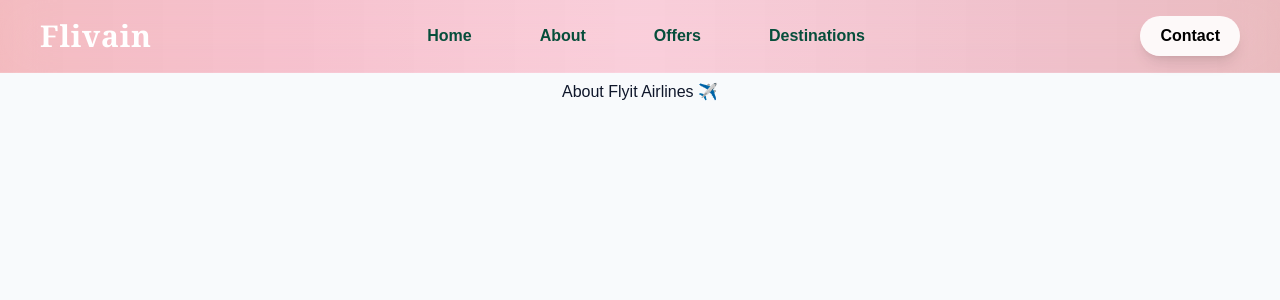
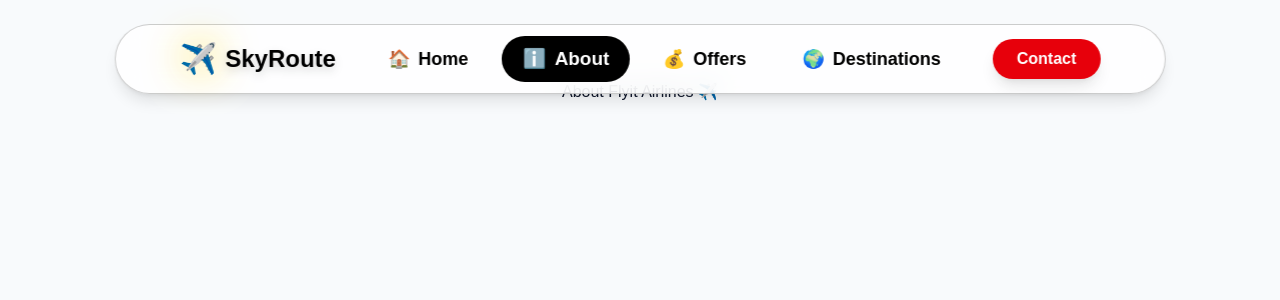
Before and after one commit to yashhtech/Flight-Booking, a React app: page /about in a window 1280 px wide. Shown: the top 300 px of the page. Built offline with nearby package versions, Linux system fonts and the light colour scheme; the HTML template or start-up script is replaced by a standard one.

Commit message:
completed hero section

```diff
--- a/src/App.css
+++ b/src/App.css
@@ -19,3 +19,29 @@ body {
   from { opacity: 0; }
   to { opacity: 1; }
 }
+
+/* ✨ Logo light sweep effect */
+.logo-glow::after {
+  content: "";
+  position: absolute;
+  inset: 0;
+  border-radius: 14px;
+  background: linear-gradient(
+    120deg,
+    transparent,
+    rgba(255,255,255,0.6),
+    transparent
+  );
+  transform: translateX(-120%);
+  pointer-events: none;
+}
+
+.logo-glow:hover::after {
+  animation: sweep 1s ease;
+}
+
+@keyframes sweep {
+  to {
+    transform: translateX(120%);
+  }
+}
--- a/src/App.jsx
+++ b/src/App.jsx
@@ -3,7 +3,8 @@ import Home from "./pages/Home"
 import About from "./pages/About"
 import Offers from "./pages/Offers"
 import Destinations from "./pages/Destinations"
-
+import Signin from "./pages/signin"
+import Signup from "./pages/signup"
 const App = () => {
   return (
 
@@ -12,6 +13,10 @@ const App = () => {
         <Route path="/about" element={<About />} />
         <Route path="/offers" element={<Offers />} />
         <Route path="/destinations" element={<Destinations />} />
+
+        {/* Auth Pages */}
+        <Route path="/signin" element={<Signin />} />
+        <Route path="/signup" element={<Signup />} />
       </Routes>
 
   )
--- a/src/components/GooeyNav.css
+++ /dev/null
@@ -1,55 +0,0 @@
-.gooey-nav {
-  position: relative;
-}
-
-.gooey-nav ul {
-  display: flex;
-  gap: 2rem;
-  position: relative;
-  z-index: 2;
-}
-
-.gooey-nav a {
-  text-decoration: none;
-  font-weight: 600;
-  color: #064e3b;
-  padding: 10px 18px;
-}
-
-.effect-box {
-  position: absolute;
-  background: rgba(255, 255, 255, 0.95); /* 🤍 white */
-  border-radius: 14px;
-  pointer-events: none;
-  transition: all 0.35s ease;
-  z-index: 1;
-  overflow: visible;
-
-  /* ✨ soft glassy glow */
-  box-shadow:
-    0 8px 30px rgba(16, 185, 129, 0.25),
-    inset 0 0 0 1px rgba(255, 255, 255, 0.6);
-}
-
-
-/* 🔥 BUBBLES */
-.bubble {
-  position: absolute;
-  width: 14px;
-  height: 14px;
-  border-radius: 50%;
-  background: #059669;
-  transform: translate(var(--sx), var(--sy)) scale(0);
-  animation: explode 0.7s ease-out forwards;
-}
-
-@keyframes explode {
-  60% {
-    transform: translate(0, 0) scale(1.3);
-    opacity: 1;
-  }
-  100% {
-    transform: translate(0, 0) scale(0);
-    opacity: 0;
-  }
-}
--- a/src/components/GooeyNav.jsx
+++ /dev/null
@@ -1,69 +0,0 @@
-import { useRef, useState } from "react";
-import "./GooeyNav.css";
-
-const GooeyNav = ({ items, onClick }) => {
-  const containerRef = useRef(null);
-  const effectRef = useRef(null);
-  const [active, setActive] = useState(0);
-
-  const moveEffect = (el) => {
-    const c = containerRef.current.getBoundingClientRect();
-    const r = el.getBoundingClientRect();
-
-    Object.assign(effectRef.current.style, {
-      left: `${r.left - c.left}px`,
-      top: `${r.top - c.top}px`,
-      width: `${r.width}px`,
-      height: `${r.height}px`,
-      opacity: 1,
-    });
-  };
-
-  const spawnBubbles = () => {
-    const dirs = [
-      [-40, 0], [40, 0], [0, -40], [0, 40],
-    ];
-
-    dirs.forEach(([x, y]) => {
-      for (let i = 0; i < 3; i++) {
-        const b = document.createElement("span");
-        b.className = "bubble";
-        b.style.setProperty("--sx", `${x}px`);
-        b.style.setProperty("--sy", `${y}px`);
-        effectRef.current.appendChild(b);
-        setTimeout(() => b.remove(), 700);
-      }
-    });
-  };
-
-  const handleClick = (e, i) => {
-    e.preventDefault();
-    const el = e.currentTarget;
-    setActive(i);
-    moveEffect(el);
-    spawnBubbles();
-
-    setTimeout(() => {
-      onClick(items[i].href);
-    }, 750);
-  };
-
-  return (
-    <div className="gooey-nav" ref={containerRef}>
-      <ul>
-        {items.map((item, i) => (
-          <li key={i}>
-            <a href={item.href} onClick={(e) => handleClick(e, i)}>
-              {item.label}
-            </a>
-          </li>
-        ))}
-      </ul>
-
-      {/* solid rectangle */}
-      <div className="effect-box" ref={effectRef}></div>
-    </div>
-  );
-};
-
-export default GooeyNav;
--- a/src/components/Navbar.jsx
+++ b/src/components/Navbar.jsx
@@ -1,19 +1,19 @@
 import { useState, useEffect } from "react";
-import { useNavigate } from "react-router-dom";
+import { useNavigate, useLocation } from "react-router-dom";
 import { motion, AnimatePresence } from "framer-motion";
 import TopBar from "./TopBar";
-import GooeyNav from "./GooeyNav";
 
 const Navbar = () => {
   const navigate = useNavigate();
+  const location = useLocation();
   const [showTopBar, setShowTopBar] = useState(false);
-  const [isOpen, setIsOpen] = useState(false);
 
+  // Nav items with emoji
   const navItems = [
-    { label: "Home", href: "/" },
-    { label: "About", href: "/about" },
-    { label: "Offers", href: "/offers" },
-    { label: "Destinations", href: "/destinations" },
+    { label: "Home", href: "/", icon: "🏠" },
+    { label: "About", href: "/about", icon: "ℹ️" },
+    { label: "Offers", href: "/offers", icon: "💰" },
+    { label: "Destinations", href: "/destinations", icon: "🌍" },
   ];
 
   useEffect(() => {
@@ -25,6 +25,11 @@ const Navbar = () => {
     return () => window.removeEventListener("mousemove", handleMouseMove);
   }, []);
 
+  const handleClick = (e, href) => {
+    e.preventDefault();
+    navigate(href);
+  };
+
   return (
     <div className="w-full">
       {/* TopBar */}
@@ -32,142 +37,62 @@ const Navbar = () => {
         {showTopBar && <TopBar show={showTopBar} />}
       </AnimatePresence>
 
-      {/* NAVBAR */}
+      {/* Floating Navbar */}
       <motion.nav
         animate={{ y: showTopBar ? 40 : 0 }}
         transition={{ type: "spring", stiffness: 200, damping: 25 }}
-        className="
-          fixed top-0 z-40 w-full
-          bg-gradient-to-r
-          from-red-600/25 via-rose-500/20 to-red-700/25
-          backdrop-blur-xl
-          border-b border-white/10
-        "
+        className="fixed top-6 left-1/2 transform -translate-x-1/2 z-50
+                   bg-white/80 backdrop-blur-md border border-black/20
+                   shadow-lg rounded-full px-10 md:px-16 py-3 flex items-center"
       >
-        <div className="max-w-7xl mx-auto px-6 md:px-10 flex justify-between items-center h-[72px]">
+        {/* Logo */}
+        <motion.div
+          onClick={() => navigate("/")}
+          whileHover={{ scale: 1.1 }}
+          className="flex items-center gap-2 cursor-pointer select-none mr-8"
+        >
+          <motion.span
+            whileHover={{ rotate: -8, scale: 1.2 }}
+            className="text-3xl text-yellow-500 drop-shadow-[0_0_20px_rgba(255,215,0,0.9)]"
+          >
+            ✈️
+          </motion.span>
+          <span className="text-xl md:text-2xl font-extrabold text-black drop-shadow-lg">
+            SkyRoute
+          </span>
+        </motion.div>
 
-          {/* LOGO */}
-          <motion.h2
-            className="
-              text-3xl font-extrabold
-              text-white cursor-pointer
-              font-serif tracking-wide
-              hover:text-red-400 transition
-            "
-            onClick={() => navigate("/")}
-            whileHover={{ scale: 1.05 }}
+        {/* Desktop Nav */}
+        <ul className="hidden md:flex gap-4">
+          {navItems.map((item) => {
+            const isActive = location.pathname === item.href;
+            return (
+              <li key={item.href} className="relative">
+                <a
+                  href={item.href}
+                  onClick={(e) => handleClick(e, item.href)}
+                  className={`relative z-10 px-5 py-2 rounded-full font-bold text-lg transition-all duration-300 flex items-center gap-2 ${
+                    isActive
+                      ? "bg-black text-white scale-105"
+                      : "text-black hover:bg-black hover:text-white hover:scale-105"
+                  }`}
                 >
-            Flivain
-          </motion.h2>
+                  <span>{item.icon}</span>
+                  {item.label}
+                </a>
+              </li>
+            );
+          })}
+        </ul>
 
-          {/* DESKTOP NAV */}
-          <div className="hidden md:block">
-            <GooeyNav
-              items={navItems}
-              particleCount={20}
-              particleR={120}
-              animationTime={700}
-              timeVariance={300}
-              colors={[
-                "#EF4444", // red
-                "#F43F5E", // rose
-                "#DC2626", // dark red
-                "#FB7185", // pinkish red
-              ]}
-              onClick={(href) => navigate(href)}
-              hoverColor="#EF4444"   // 🔥 RED HOVER
-            />
-          </div>
-
-          {/* CONTACT BUTTON */}
+        {/* Contact Button */}
         <motion.button
           onClick={() => navigate("/contact")}
-            whileHover={{
-              scale: 1.05,
-              backgroundColor: "#EF4444",
-              color: "#fff",
-            }}
-            className="
-              hidden md:block
-              bg-white/90 text-black
-              px-5 py-2 rounded-full
-              font-semibold
-              shadow-lg
-            "
+          whileHover={{ scale: 1.05, backgroundColor: "green", color: "#fff" }}
+          className="hidden md:block bg-red-600 text-white px-6 py-2 rounded-full font-semibold shadow-lg ml-8 transition-all"
         >
           Contact
         </motion.button>
-
-          {/* MOBILE HAMBURGER */}
-          <div className="md:hidden flex items-center">
-            <button onClick={() => setIsOpen(!isOpen)} className="focus:outline-none">
-              <motion.div
-                className="w-6 h-0.5 bg-white my-1"
-                animate={isOpen ? { rotate: 45, y: 8 } : { rotate: 0, y: 0 }}
-              />
-              <motion.div
-                className="w-6 h-0.5 bg-white my-1"
-                animate={isOpen ? { opacity: 0 } : { opacity: 1 }}
-              />
-              <motion.div
-                className="w-6 h-0.5 bg-white my-1"
-                animate={isOpen ? { rotate: -45, y: -8 } : { rotate: 0, y: 0 }}
-              />
-            </button>
-          </div>
-        </div>
-
-        {/* MOBILE MENU */}
-        {isOpen && (
-          <motion.ul
-            initial={{ opacity: 0, y: -20 }}
-            animate={{ opacity: 1, y: 0 }}
-            exit={{ opacity: 0, y: -20 }}
-            className="
-              md:hidden
-              bg-gradient-to-b from-red-700/40 to-black/80
-              backdrop-blur-xl
-              border border-white/10
-              w-full px-6 pb-4
-              flex flex-col gap-4
-              shadow-2xl
-            "
-          >
-            {navItems.map((item, i) => (
-              <li
-                key={i}
-                onClick={() => {
-                  navigate(item.href);
-                  setIsOpen(false);
-                }}
-                className="
-                  text-white py-2 px-2 rounded-md
-                  cursor-pointer font-medium
-                  hover:text-red-400
-                  hover:bg-white/10
-                  transition
-                "
-              >
-                {item.label}
-              </li>
-            ))}
-
-            <motion.button
-              onClick={() => {
-                navigate("/contact");
-                setIsOpen(false);
-              }}
-              whileHover={{ scale: 1.05, backgroundColor: "#EF4444", color: "#fff" }}
-              className="
-                bg-white text-black
-                px-4 py-2 rounded-full
-                font-semibold
-              "
-            >
-              Contact
-            </motion.button>
-          </motion.ul>
-        )}
       </motion.nav>
     </div>
   );
--- a/src/pages/Register.jsx
+++ b/src/pages/Signup.jsx
@@ -3,7 +3,7 @@ import { ArrowLeft } from "lucide-react";
 import { useState } from "react";
 import bgVideo from "../assets/62116-502737914_medium.mp4";
 
-const Register = () => {
+const Signup = () => {
 
   /* ---------------- STATE ---------------- */
   const [formData, setFormData] = useState({
@@ -276,4 +276,4 @@ const Register = () => {
   );
 };
 
-export default Register;
+export default Signup;
```
Also changed, not shown: src/components/TopBar.jsx (+16 -7 lines), src/pages/Home.jsx (+72 -65 lines), src/pages/Signin.jsx (renamed from src/pages/login.jsx, +4 -4 lines), 1 other file (tests, documents, lock files or other folders). Lines whose indentation alone changed are shown as unchanged.
